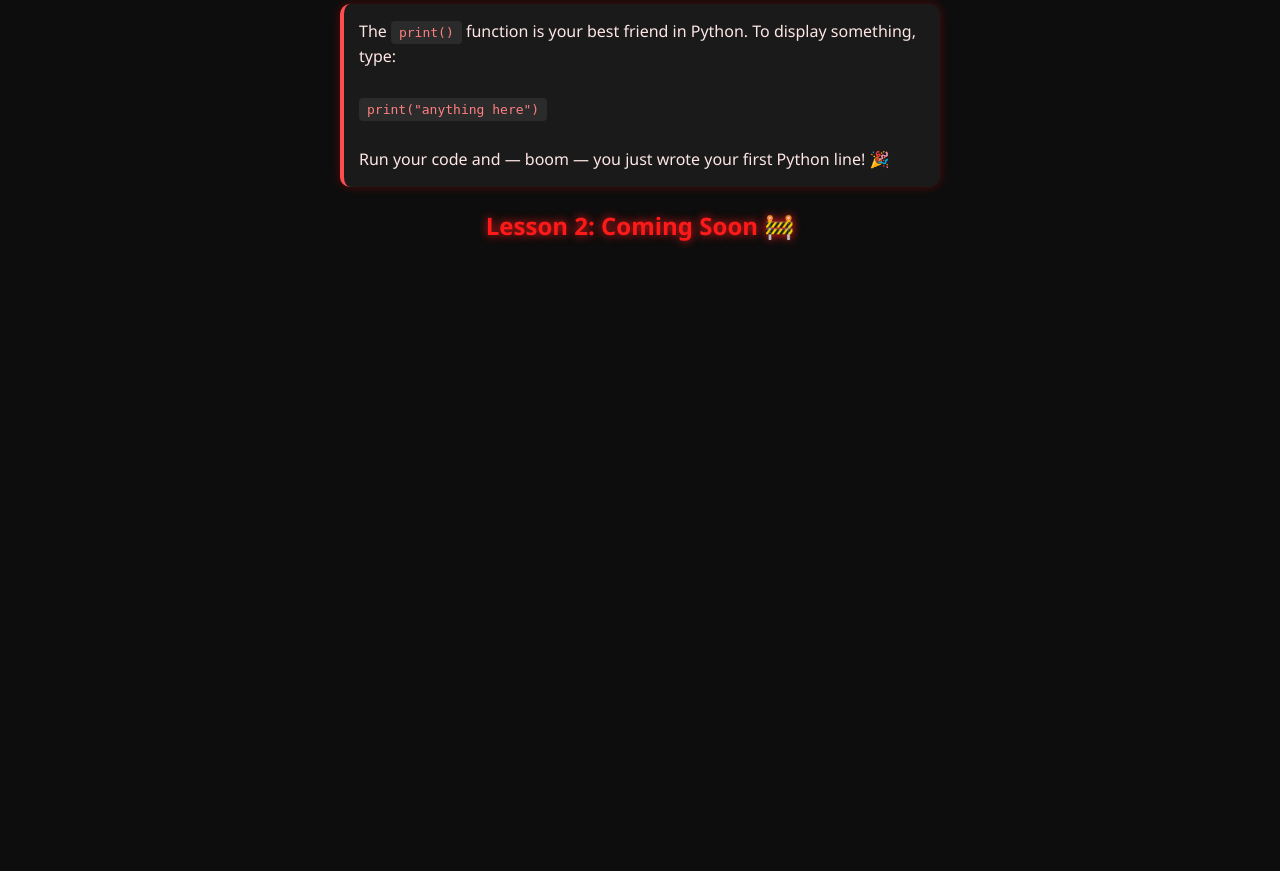
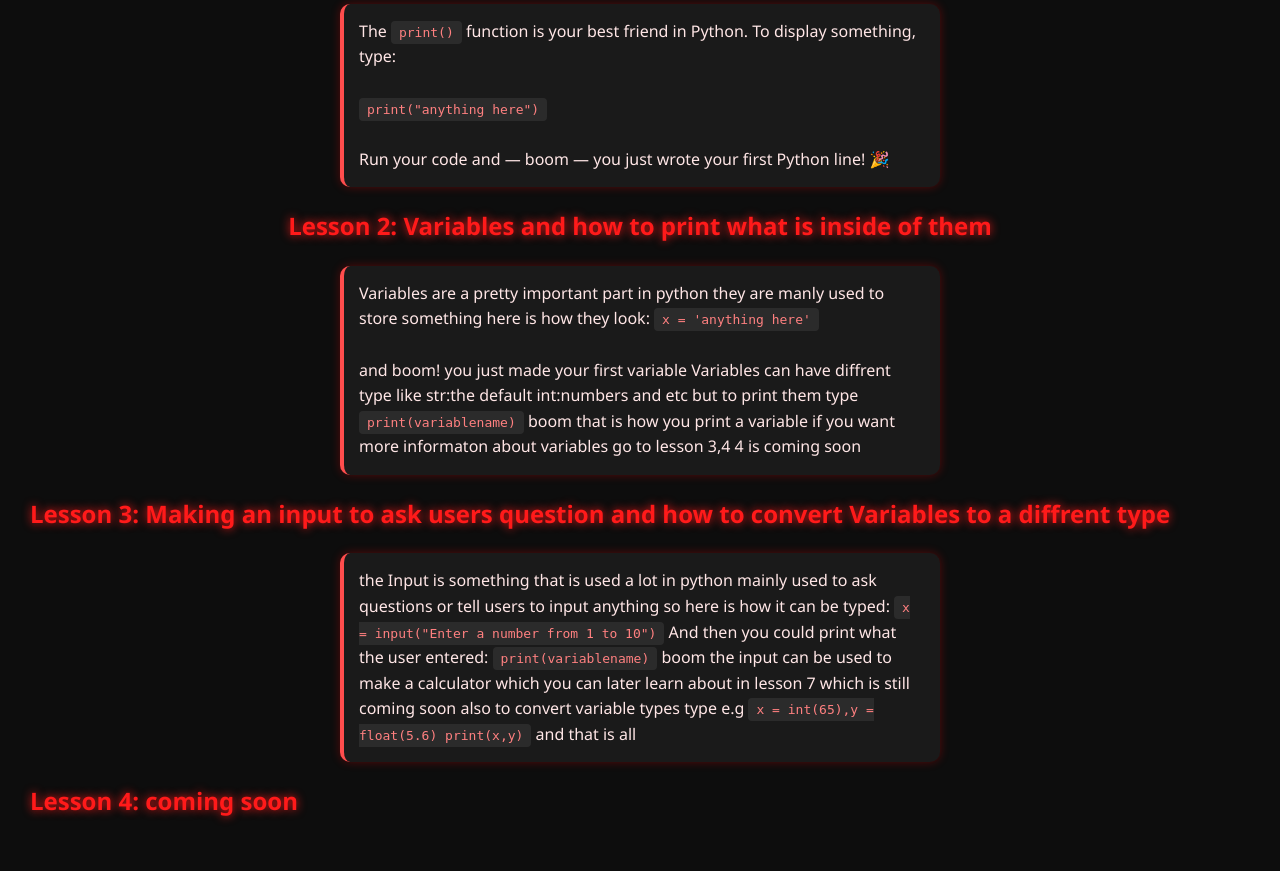
Before and after one commit to Xadam31/XFour, a Flask app: template templates/learnpython.html in a window 1280 px wide. Shown: the part 400-1271 px from the top of the page. Before the commit the page ends 647 px from the top, so only its background shows below. Run offline with Flask 3, Linux system fonts and the light colour scheme; the template is opened without the code that fills it, so the values that code supplies are empty.

Commit message:
Changed quiz plus Added more lessons in learn python

```diff
--- a/templates/learnpython.html
+++ b/templates/learnpython.html
@@ -6,7 +6,7 @@
   <meta name="google-adsense-account" content="ca-pub-4805141450124520">
   <script async src="https://pagead2.googlesyndication.com/pagead/js/adsbygoogle.js?client=ca-pub-4805141450124520"
      crossorigin="anonymous"></script>
-  <title>Python Learning - Lesson 1</title>
+  <title>Python Learning</title>
   <style>
     body {
       background-color: #0d0d0d;
@@ -71,6 +71,14 @@
     </p>
   </div>
 
-  <h2 style="text-align:center;">Lesson 2: Coming Soon 🚧</h2>
+  <h2 style="text-align:center;">Lesson 2: Variables and how to print what is inside of them</h2>
+  <div class="section">
+    <p>Variables are a pretty important part in python they are manly used to store something here is how they look: <code>x = 'anything here'</code><br><br> and boom! you just made your first variable Variables can have diffrent type like str:the default int:numbers and etc but to print them type <code>print(variablename)</code> boom that is how you print a variable if you want more informaton about variables go to lesson 3,4 4 is coming soon</p>
+  </div>
+  <h2>Lesson 3: Making an input to ask users question and how to convert Variables to a diffrent type</h2>
+  <div class="section">
+    <p>the Input is something that is used a lot in python mainly used to ask questions or tell users to input anything so here is how it can be typed: <code>x = input("Enter a number from 1 to 10")</code> And then you could print what the user entered: <code>print(variablename)</code> boom the input can be used to make a calculator which you can later learn about in lesson 7 which is still coming soon also to convert variable types type e.g <code>x = int(65),y = float(5.6) print(x,y)</code> and that is all </p>
+  </div>
+  <h2>Lesson 4: coming soon</h2>
 </body>
 </html>
```
Also changed, not shown: XFour.py (+6 -6 lines).
